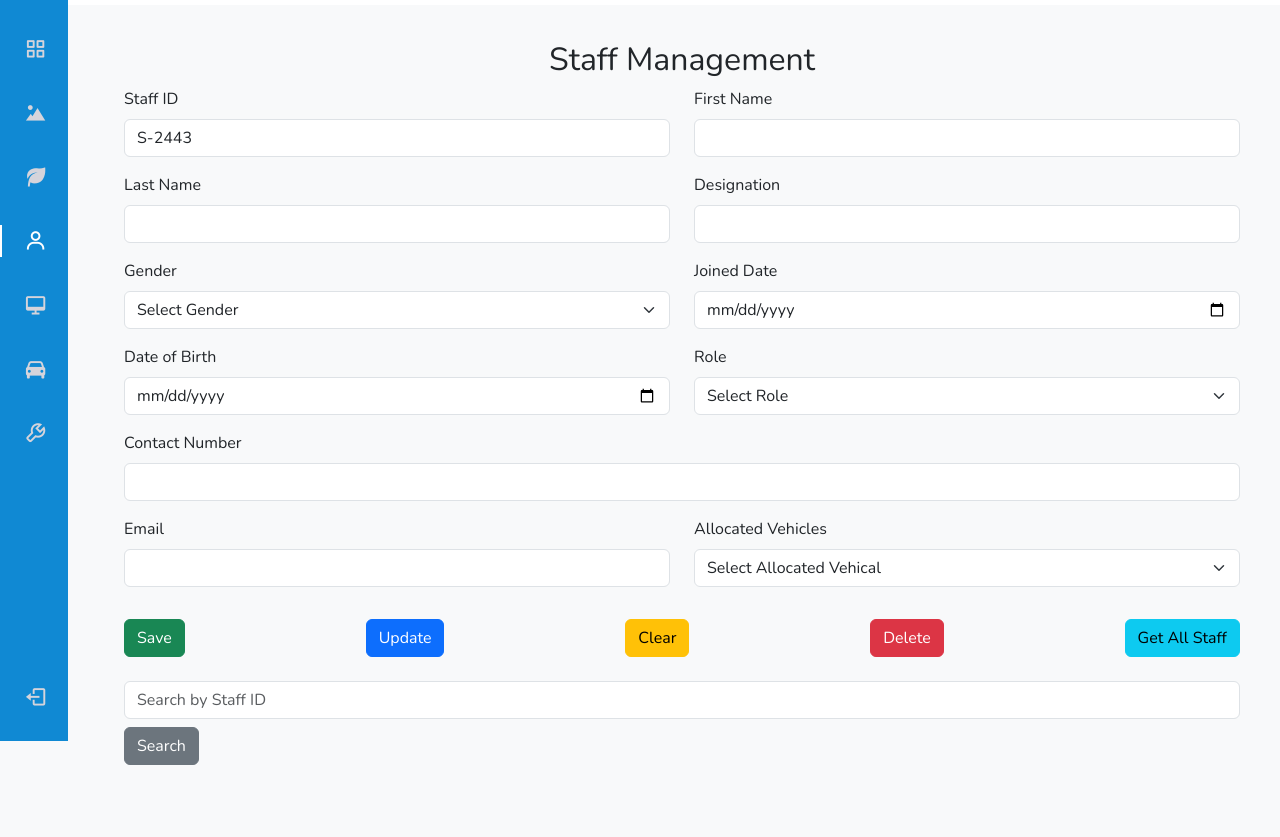
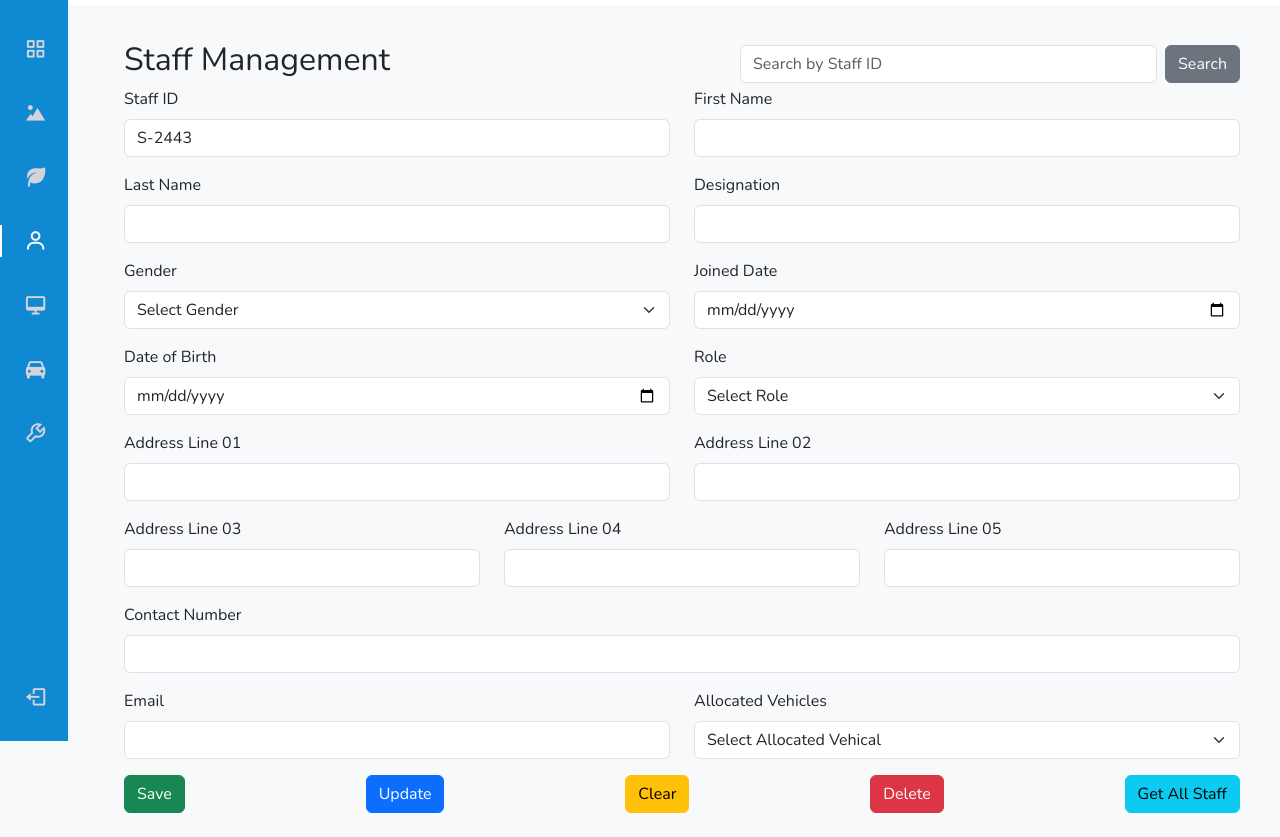
Before and after one commit to sandeeparavindi/Crop-Monitoring-System---Frontend, a plain HTML site: page pages/staff.html in a window 1280 px wide. Shown: the part 59-896 px from the top of the page. Before the commit the page ends 840 px from the top, so only its background shows below. Drawn offline with nearby package versions, Linux system fonts and the light colour scheme.

Commit message:
staff page get input address

```diff
--- a/pages/staff.html
+++ b/pages/staff.html
@@ -19,8 +19,25 @@
     </div>
     <div id="sidebar-container"></div>
     <div class="container mt-4">
-      <h2 class="text-center" style="margin-top: 100px">Staff Management</h2>
-
+      <div
+        class="d-flex justify-content-between align-items-center"
+        style="margin-top: 100px"
+      >
+        <h2 class="text-center">Staff Management</h2>
+        <!-- Search bar -->
+        <div class="d-flex" style="width: 500px">
+          <input
+            type="text"
+            id="searchStaff"
+            class="form-control me-2"
+            placeholder="Search by Staff ID"
+            style="flex: 1"
+          />
+          <button type="button" class="btn btn-secondary" id="searchBtn">
+            Search
+          </button>
+        </div>
+      </div>
       <!-- Staff Form -->
       <form id="staffForm" class="mb-4">
         <div class="row mb-3">
@@ -78,6 +95,41 @@
         </div>
 
         <div class="row mb-3">
+          <div class="col-md-6">
+            <label for="Address line 1" class="form-label"
+              >Address Line 01</label
+            >
+            <input type="text" class="form-control" id="address1" required />
+          </div>
+          <div class="col-md-6">
+            <label for="Address line 2" class="form-label"
+              >Address Line 02</label
+            >
+            <input type="text" class="form-control" id="address2" required />
+          </div>
+        </div>
+        <div class="row mb-3">
+          <div class="col-md-4">
+            <label for="Address line 3" class="form-label"
+              >Address Line 03</label
+            >
+            <input type="text" class="form-control" id="address3" />
+          </div>
+          <div class="col-md-4">
+            <label for="Address line 4" class="form-label"
+              >Address Line 04</label
+            >
+            <input type="text" class="form-control" id="address4" />
+          </div>
+          <div class="col-md-4">
+            <label for="Address line 5" class="form-label"
+              >Address Line 05</label
+            >
+            <input type="text" class="form-control" id="address5" />
+          </div>
+        </div>
+
+        <div class="row mb-3">
           <div class="col-md-12">
             <label for="contactNo" class="form-label">Contact Number</label>
             <input type="text" class="form-control" id="contactNo" required />
@@ -101,9 +153,8 @@
             </select>
           </div>
         </div>
-
-        <div class="row mb-3">
-          <!-- <div class="col-md-6">
+        <!-- <div class="row mb-3"> -->
+        <!-- <div class="col-md-6">
             <label for="allocatedFields" class="form-label"
               >Allocated Fields</label
             >
@@ -112,7 +163,7 @@
               <option value="n/a">N/A</option>
             </select>
           </div> -->
-          <!-- <div class="col-md-6">
+        <!-- <div class="col-md-6">
             <label for="allocatedVehicles" class="form-label"
               >Allocated Vehicles</label
             >
@@ -123,8 +174,7 @@
               <option value="n/a">N/A</option>
             </select>
           </div> -->
-        </div>
-
+        <!-- </div> -->
         <div class="d-flex justify-content-between">
           <button type="submit" class="btn btn-success" id="saveBtn">
             Save
@@ -149,19 +199,6 @@
           </button>
         </div>
       </form>
-
-      <!-- Search -->
-      <div class="mb-3">
-        <input
-          type="text"
-          id="searchStaff"
-          class="form-control"
-          placeholder="Search by Staff ID"
-        />
-        <button type="button" class="btn btn-secondary mt-2" id="searchBtn">
-          Search
-        </button>
-      </div>
     </div>
 
     <script
```
Also changed, not shown: pages/staff-list.html (+9 -4 lines).
